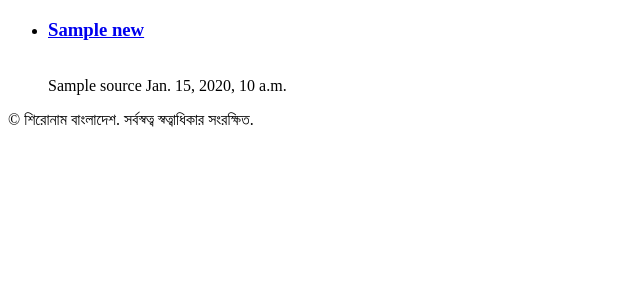
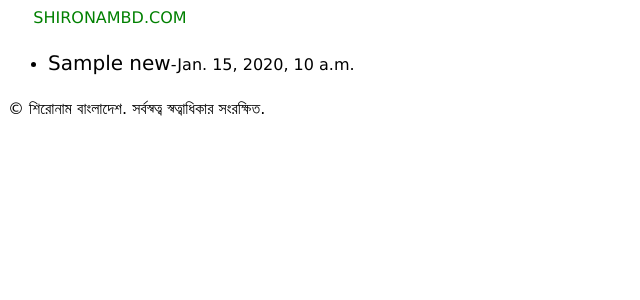
Before and after one commit to mushfiq/shironambd, a Django app: template templates/index.html in a window 1280 px wide. Shown: the top 300 px of the page, without its empty margins (0-640 px from the left). Run offline with Django 3.2, Linux system fonts and the light colour scheme; the template is opened without the code that fills it: most values are stand-ins (such as "Sample title", 1, 10 or a date in 2020).

Commit message:
fixed templated reneder bug and refactored views code,added small css to make the home neat

```diff
--- a/shironambd/home/views.py
+++ b/shironambd/home/views.py
@@ -5,11 +5,10 @@ import datetime
 from shironambd.home.models import News
 
 def index(request):
-	all_news = News.objects.all()
-
+	all_news = News.objects.all()[:20]
 	template = get_template('index.html')
 	context = RequestContext(request,
-			{'current_date': datetime.datetime.now(), 'all_news':all_news }
+			{'all_news':all_news }
 		)
 	html = template.render(context)
 
--- a/shironambd/settings.py
+++ b/shironambd/settings.py
@@ -1,6 +1,6 @@
 # Django settings for shironambd project.
 import os
-PROJECT_DIR = os.path.abspath('../shironam')
+PROJECT_DIR = os.path.abspath('../shironamhin')
 TEMPLATE_DIR = os.path.join(PROJECT_DIR, 'templates')
 # PUBLIC_DIR = os.path.join(PROJECT_DIR, 'templates/public')
 from mongoengine import connect
--- a/templates/base.html
+++ b/templates/base.html
@@ -8,6 +8,9 @@
 	    <meta name="author" content="">
 		<meta name="viewport" content="width=device-width, initial-scale=1.0">
 		<link rel="stylesheet" href="{{ STATIC_URL }}css/style.css">
+		<div class="header">
+			SHIRONAMBD.COM
+			</div>
 	</head>
 	<body>
 		<nav id="navigation">
--- a/templates/index.html
+++ b/templates/index.html
@@ -2,13 +2,11 @@
 {% block content %}
 	<div class="news">
 		<ul>
+			{% for news in all_news %}
 			<li>
-				{% for news in all_news %}
-				<h3><a href="{{ news.link }}">	{{ news.title }}</a></h3>
-					<br/ >{{ news.source.name }}
-					{{ current_date }}
-				{% endfor %}
+				<div class="news-title"><a href="{{ news.link }}">	{{ news.title }}</a>-{{ news.published_at }}</div>
 			</li>
+			{% endfor %}
 		</ul>
 	</div>
 {% endblock %}
--- a/templates/static/css/style.css
+++ b/templates/static/css/style.css
@@ -1,5 +1,15 @@
-h1{
-	color:red;
-/*	background:green;*/
-	font-size:30px;
+body{
+	font-family:Verdana;
 }
+.header{
+	margin-left:2%;
+	color: green;
+}
+a{
+	color: black;
+}
+.news-title a{
+	line-height: 2;
+	font-size: 20px;
+	text-decoration: none;
+}
```
